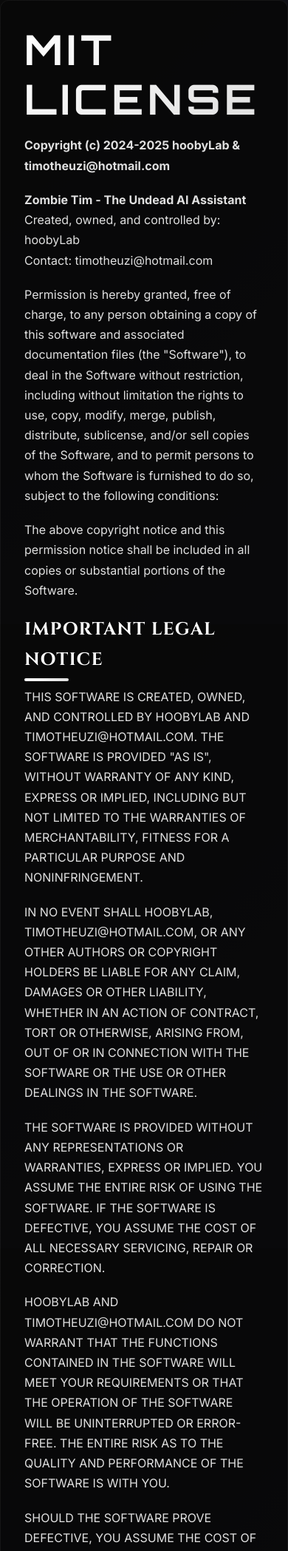
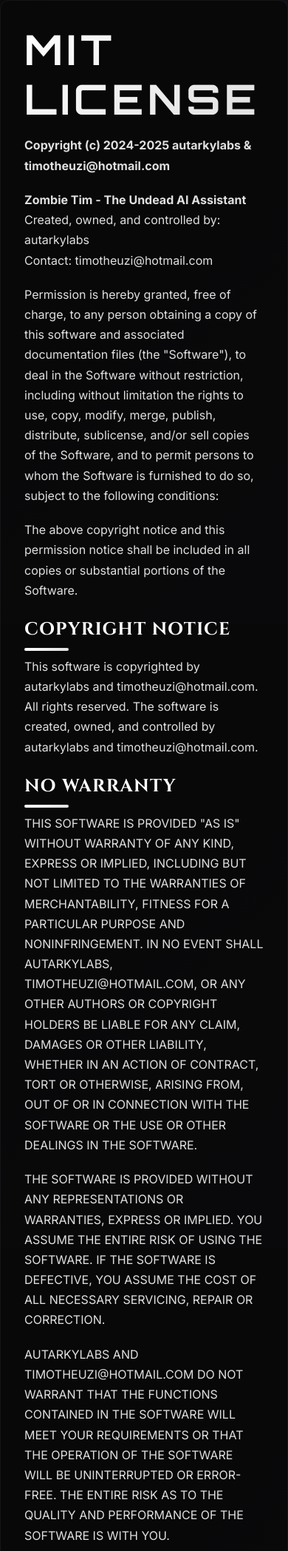
Before and after one commit to timotheuzi/homepage, a Flask app: page /zombieTim/license in a window 390 px wide. Shown: the top 2097 px of the page at 74% size. Run offline with Flask 3, Linux system fonts and the light colour scheme.

Commit message:
chore: rebrand license templates from hoobyLab to autarkylabs Replaced all "hoobyLab" references with "autarkylabs" across the proprietary dumb phone license and MIT-licensed Zombie Tim project license. Updated the copyright, liability, and disclaimer sections of the Zombie Tim license to align with the new ownership branding, ensuring all legal documentation correctly reflects the current operating entity and contact information.

```diff
--- a/src/templates/zombie_tim_license.html
+++ b/src/templates/zombie_tim_license.html
@@ -10,10 +10,10 @@
 <div class="container document-content">
     <h1>MIT License</h1>
 
-    <p><strong>Copyright (c) 2024-2025 hoobyLab & timotheuzi@hotmail.com</strong></p>
+    <p><strong>Copyright (c) 2024-2025 autarkylabs & timotheuzi@hotmail.com</strong></p>
 
     <p><strong>Zombie Tim - The Undead AI Assistant</strong><br>
-    Created, owned, and controlled by: hoobyLab<br>
+    Created, owned, and controlled by: autarkylabs<br>
     Contact: timotheuzi@hotmail.com</p>
 
     <p>Permission is hereby granted, free of charge, to any person obtaining a copy
@@ -26,44 +26,19 @@
     <p>The above copyright notice and this permission notice shall be included in all
     copies or substantial portions of the Software.</p>
 
-    <h2>IMPORTANT LEGAL NOTICE</h2>
+    <h2>COPYRIGHT NOTICE</h2>
+    <p>This software is copyrighted by autarkylabs and timotheuzi@hotmail.com. All rights reserved. The software is created, owned, and controlled by autarkylabs and timotheuzi@hotmail.com.</p>
 
-    <p>THIS SOFTWARE IS CREATED, OWNED, AND CONTROLLED BY HOOBYLAB AND
-    TIMOTHEUZI@HOTMAIL.COM. THE SOFTWARE IS PROVIDED "AS IS", WITHOUT WARRANTY
-    OF ANY KIND, EXPRESS OR IMPLIED, INCLUDING BUT NOT LIMITED TO THE WARRANTIES
-    OF MERCHANTABILITY, FITNESS FOR A PARTICULAR PURPOSE AND NONINFRINGEMENT.</p>
+    <h2>NO WARRANTY</h2>
+    <p>THIS SOFTWARE IS PROVIDED "AS IS" WITHOUT WARRANTY OF ANY KIND, EXPRESS OR IMPLIED, INCLUDING BUT NOT LIMITED TO THE WARRANTIES OF MERCHANTABILITY, FITNESS FOR A PARTICULAR PURPOSE AND NONINFRINGEMENT. IN NO EVENT SHALL AUTARKYLABS, TIMOTHEUZI@HOTMAIL.COM, OR ANY OTHER AUTHORS OR COPYRIGHT HOLDERS BE LIABLE FOR ANY CLAIM, DAMAGES OR OTHER LIABILITY, WHETHER IN AN ACTION OF CONTRACT, TORT OR OTHERWISE, ARISING FROM, OUT OF OR IN CONNECTION WITH THE SOFTWARE OR THE USE OR OTHER DEALINGS IN THE SOFTWARE.</p>
 
-    <p>IN NO EVENT SHALL HOOBYLAB, TIMOTHEUZI@HOTMAIL.COM, OR ANY OTHER
-    AUTHORS OR COPYRIGHT HOLDERS BE LIABLE FOR ANY CLAIM, DAMAGES OR OTHER
-    LIABILITY, WHETHER IN AN ACTION OF CONTRACT, TORT OR OTHERWISE, ARISING FROM,
-    OUT OF OR IN CONNECTION WITH THE SOFTWARE OR THE USE OR OTHER DEALINGS IN THE
-    SOFTWARE.</p>
+    <p>THE SOFTWARE IS PROVIDED WITHOUT ANY REPRESENTATIONS OR WARRANTIES, EXPRESS OR IMPLIED. YOU ASSUME THE ENTIRE RISK OF USING THE SOFTWARE. IF THE SOFTWARE IS DEFECTIVE, YOU ASSUME THE COST OF ALL NECESSARY SERVICING, REPAIR OR CORRECTION.</p>
 
-    <p>THE SOFTWARE IS PROVIDED WITHOUT ANY REPRESENTATIONS OR WARRANTIES, EXPRESS
-    OR IMPLIED. YOU ASSUME THE ENTIRE RISK OF USING THE SOFTWARE. IF THE SOFTWARE
-    IS DEFECTIVE, YOU ASSUME THE COST OF ALL NECESSARY SERVICING, REPAIR OR
-    CORRECTION.</p>
+    <p>AUTARKYLABS AND TIMOTHEUZI@HOTMAIL.COM DO NOT WARRANT THAT THE FUNCTIONS CONTAINED IN THE SOFTWARE WILL MEET YOUR REQUIREMENTS OR THAT THE OPERATION OF THE SOFTWARE WILL BE UNINTERRUPTED OR ERROR-FREE. THE ENTIRE RISK AS TO THE QUALITY AND PERFORMANCE OF THE SOFTWARE IS WITH YOU.</p>
 
-    <p>HOOBYLAB AND TIMOTHEUZI@HOTMAIL.COM DO NOT WARRANT THAT THE FUNCTIONS
-    CONTAINED IN THE SOFTWARE WILL MEET YOUR REQUIREMENTS OR THAT THE OPERATION
-    OF THE SOFTWARE WILL BE UNINTERRUPTED OR ERROR-FREE. THE ENTIRE RISK AS TO
-    THE QUALITY AND PERFORMANCE OF THE SOFTWARE IS WITH YOU.</p>
+    <p>SHOULD THE SOFTWARE PROVE DEFECTIVE, YOU ASSUME THE COST OF ALL NECESSARY SERVICING, REPAIR OR CORRECTION. IN NO EVENT UNLESS REQUIRED BY APPLICABLE LAW OR AGREED TO IN WRITING WILL ANY COPYRIGHT HOLDER, OR ANY OTHER PARTY WHO MODIFIES AND/OR CONVEYS THE SOFTWARE AS PERMITTED ABOVE, BE LIABLE TO YOU FOR DAMAGES, INCLUDING ANY GENERAL, SPECIAL, INCIDENTAL OR CONSEQUENTIAL DAMAGES ARISING OUT OF THE USE OR INABILITY TO USE THE SOFTWARE (INCLUDING BUT NOT LIMITED TO LOSS OF DATA OR DATA BEING RENDERED INACCURATE OR LOSSES SUSTAINED BY YOU OR THIRD PARTIES OR A FAILURE OF THE SOFTWARE TO OPERATE WITH ANY OTHER SOFTWARE), EVEN IF SUCH HOLDER OR OTHER PARTY HAS BEEN ADVISED OF THE POSSIBILITY OF SUCH DAMAGES.</p>
 
-    <p>SHOULD THE SOFTWARE PROVE DEFECTIVE, YOU ASSUME THE COST OF ALL NECESSARY
-    SERVICING, REPAIR OR CORRECTION. IN NO EVENT UNLESS REQUIRED BY APPLICABLE
-    LAW OR AGREED TO IN WRITING WILL ANY COPYRIGHT HOLDER, OR ANY OTHER PARTY
-    WHO MODIFIES AND/OR CONVEYS THE SOFTWARE AS PERMITTED ABOVE, BE LIABLE TO
-    YOU FOR DAMAGES, INCLUDING ANY GENERAL, SPECIAL, INCIDENTAL OR CONSEQUENTIAL
-    DAMAGES ARISING OUT OF THE USE OR INABILITY TO USE THE SOFTWARE (INCLUDING
-    BUT NOT LIMITED TO LOSS OF DATA OR DATA BEING RENDERED INACCURATE OR LOSSES
-    SUSTAINED BY YOU OR THIRD PARTIES OR A FAILURE OF THE SOFTWARE TO OPERATE
-    WITH ANY OTHER SOFTWARE), EVEN IF SUCH HOLDER OR OTHER PARTY HAS BEEN
-    ADVISED OF THE POSSIBILITY OF SUCH DAMAGES.</p>
-
-    <p>BY USING THIS SOFTWARE, YOU ACKNOWLEDGE AND AGREE THAT HOOBYLAB AND
-    TIMOTHEUZI@HOTMAIL.COM ARE THE SOLE OWNERS AND CONTROLLERS OF THIS SOFTWARE,
-    AND THAT YOU USE IT AT YOUR OWN RISK WITHOUT ANY WARRANTIES OR GUARANTEES
-    OF ANY KIND.</p>
+    <p>BY USING THIS SOFTWARE, YOU ACKNOWLEDGE AND AGREE THAT AUTARKYLABS AND TIMOTHEUZI@HOTMAIL.COM ARE THE SOLE OWNERS AND CONTROLLERS OF THIS SOFTWARE, AND THAT YOU USE IT AT YOUR OWN RISK WITHOUT ANY WARRANTIES OR GUARANTEES OF ANY KIND.</p>
 
     <p><strong>FOR QUESTIONS OR CONCERNS, PLEASE CONTACT:</strong> timotheuzi@hotmail.com</p>
 </div>
```
Also changed, not shown: src/templates/dumb_phone_license.html (+4 -4 lines).
